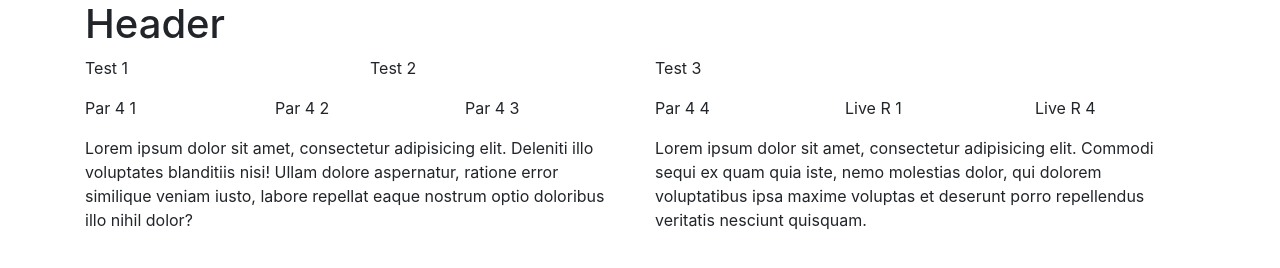
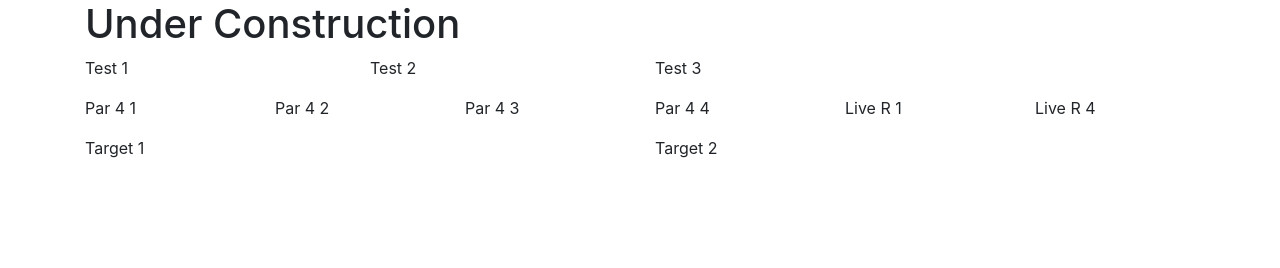
Before and after one commit to clmatherson/clmatherson.github.io, a plain HTML site: page index.html in a window 1280 px wide. Drawn offline with nearby package versions, Linux system fonts and the light colour scheme.

Commit message:
Push updates to Git Hub

```diff
--- a/index.html
+++ b/index.html
@@ -18,7 +18,7 @@
     <!-- Row 1 -->
     <div class="row">
       <div class="col-md-12">
-        <h1>Header</h1>
+        <h1>Under Construction</h1>
       </div>
     </div>
 
@@ -60,10 +60,10 @@
     <!-- Row 4 -->
     <div class="row">
       <div class="col-md-6">
-        <p>Lorem ipsum dolor sit amet, consectetur adipisicing elit. Deleniti illo voluptates blanditiis nisi! Ullam dolore aspernatur, ratione error similique veniam iusto, labore repellat eaque nostrum optio doloribus illo nihil dolor?</p>
+        <p>Target 1</p>
       </div>
       <div class="col-md-6">
-        <p>Lorem ipsum dolor sit amet, consectetur adipisicing elit. Commodi sequi ex quam quia iste, nemo molestias dolor, qui dolorem voluptatibus ipsa maxime voluptas et deserunt porro repellendus veritatis nesciunt quisquam.</p>
+        <p>Target 2</p>
       </div>
     </div>
   </div>
```
